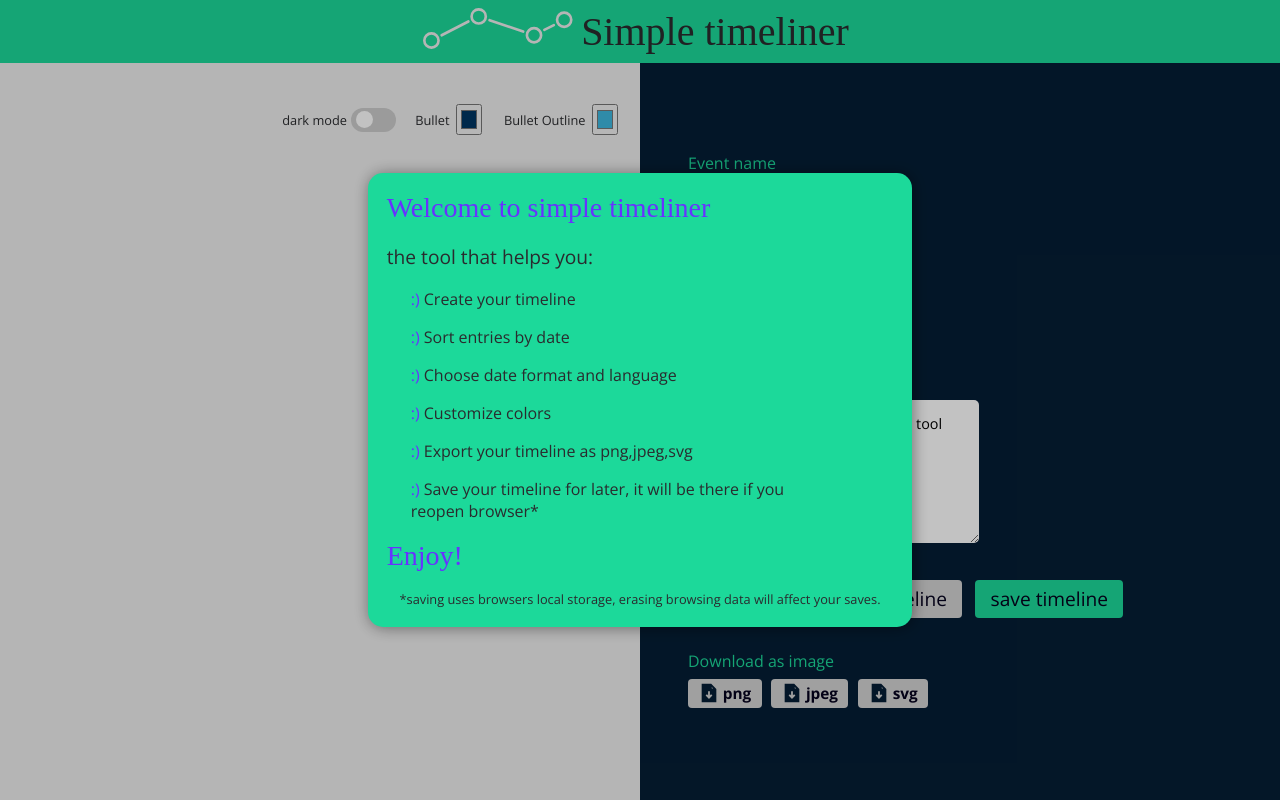
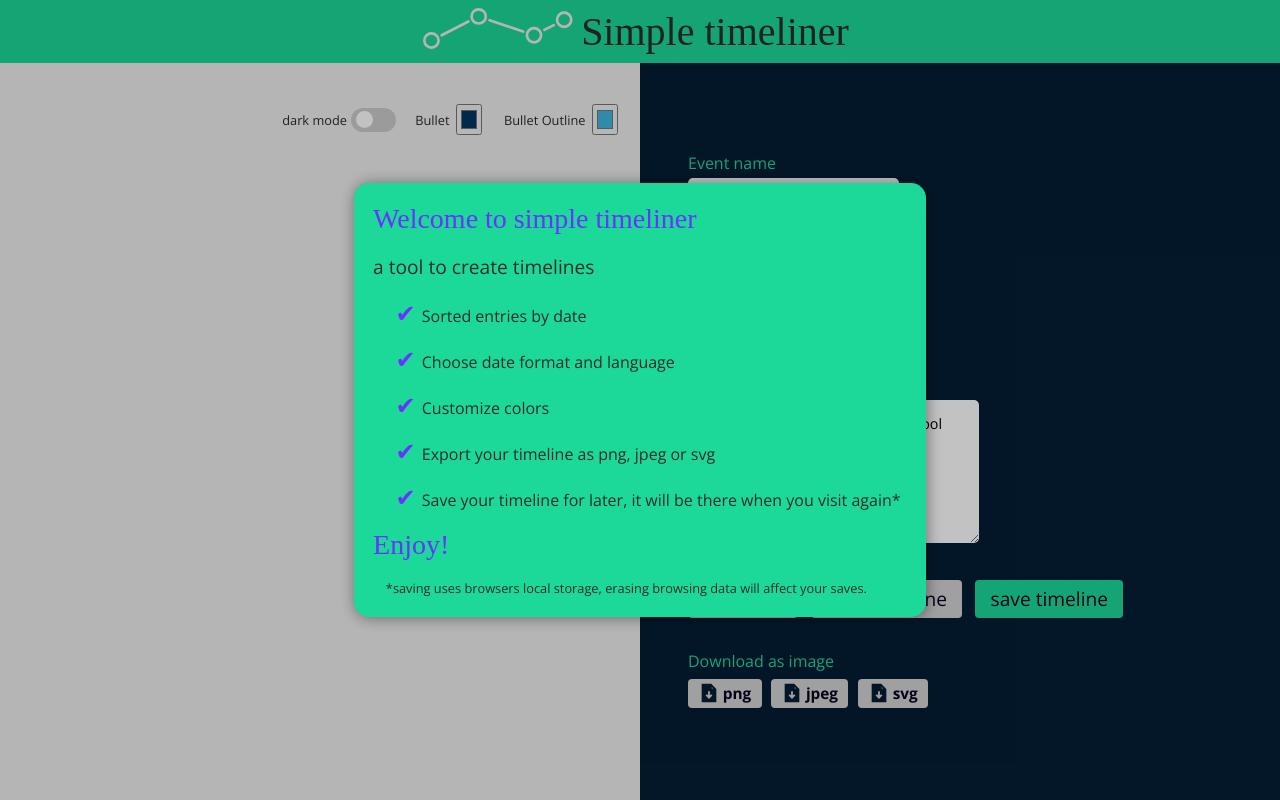
Before and after one commit to lamkostal/timeliner, a Vue app: page / in a window 1280 px wide. Built offline with nearby package versions, Linux system fonts and the light colour scheme; a web font is replaced by a local one.

Commit message:
minor changes

```diff
--- a/src/components/List.vue
+++ b/src/components/List.vue
@@ -44,7 +44,10 @@
               ></button>
             </transition>
 
-            <div class="skala"></div>
+
+              <div class="skala">
+                </div>
+
             <transition appear name="fade">
               <div
                 class="bullet"
@@ -89,7 +92,7 @@ export default {
     return {
       boxbg:'#051e35',
       isVisible: false,
-      isXvisible: true,
+      isXvisible: false,
       isDarkmode:false,
       bullet: {
         color: "#003663",
@@ -146,7 +149,7 @@ export default {
     // console.log(this.sortByDate);
      console.log(window.innerWidth)
 
-   if( window.innerWidth<700){
+   if(window.innerWidth<1000){
      this.isXvisible=true
    }
   },
@@ -252,15 +255,20 @@ ul {
   transform: rotate(-45deg);
 }
 .skala {
+  transition:all 0.2s;
   position: absolute;
     top: 24px;
     left: 0;
     width: 2px;
     height: calc(100% - 30px);
     background: #d1d1d1;
+    opacity: 1;
+    transform: translateY(0);
 }
 li:last-of-type .skala {
-  display: none;
+  opacity: 0;
+  transform:translateY(30px);
+  /* display: none; */
 }
 .bullet {
   position: absolute;
@@ -305,8 +313,8 @@ li:last-of-type .skala {
 :is(.name, .date, .content):focus {
   border: none;
   outline: none;
-  color: var(--text-accent);
-  background: rgb(247, 247, 247);
+  color: rgb(2, 94, 17);
+  background: rgb(255, 255, 255);
 }
 p {
   margin: 0 0 0.3em;
@@ -318,22 +326,22 @@ p {
 }
 .name {
   text-transform: uppercase;
-  font-size: 1rem;
-  font-weight: 700;
+  font-size: 1.1rem;
+  font-weight: 800;
 
 }
 .date {
-  padding: 0.1em 0;
+  padding: 0em 0;
   font-weight: 300;
-  letter-spacing: 0.5px;
-  font-size: 1.25rem;
+  letter-spacing: 0.3px;
+  font-size: 1.4rem;
   margin: 0 0 0.2em;
   color: var(--text-accent);
 
 }
 .content {
   padding: 0em 0.5em 0.5em;
-  font-size: 0.95rem;
+  font-size: 1rem;
   font-weight: 300;
 }
 
--- a/src/components/Modal.vue
+++ b/src/components/Modal.vue
@@ -2,14 +2,14 @@
   <div class="modal_container" v-if="modalOpen" @click="modalOpen=false">
       <div class="modal_content">
           <p>Welcome to simple timeliner</p>
-          <span>the tool that helps you:</span>
+          <span>a tool to create timelines</span>
           <ul>
-            <li>Create your timeline</li>
-            <li>Sort entries by date</li>
+
+            <li>Sorted entries by date</li>
             <li>Choose date format and language</li>
             <li>Customize colors</li>
-            <li>Export your timeline as png,jpeg,svg</li>
-            <li>Save your timeline for later, it will be there if you reopen browser*</li>
+            <li>Export your timeline as png, jpeg or svg</li>
+            <li>Save your timeline for later, it will be there when you visit again*</li>
           </ul>
             <p>Enjoy!</p>
             <span class="asterisc">*saving uses browsers local storage, erasing browsing data will affect your saves.</span>
@@ -75,18 +75,19 @@ mounted(){
      }
      .modal_content ul{
          list-style: inside;
+         max-width: 60ch;
 
      }
       .modal_content li{
-         max-width:80vw;
-         padding: 0.5rem  ;
+         /* max-width:90vw; */
+         padding: 0.4rem  ;
          margin-left: 1em;
          width:auto;
      }
       .modal_content li::marker{
-          content:':)  ';
+          content:'✔  ';
          color:var(--btn-active);
-         font-size: 1em;
+         font-size: 1.5em;
       }
 
 
```
